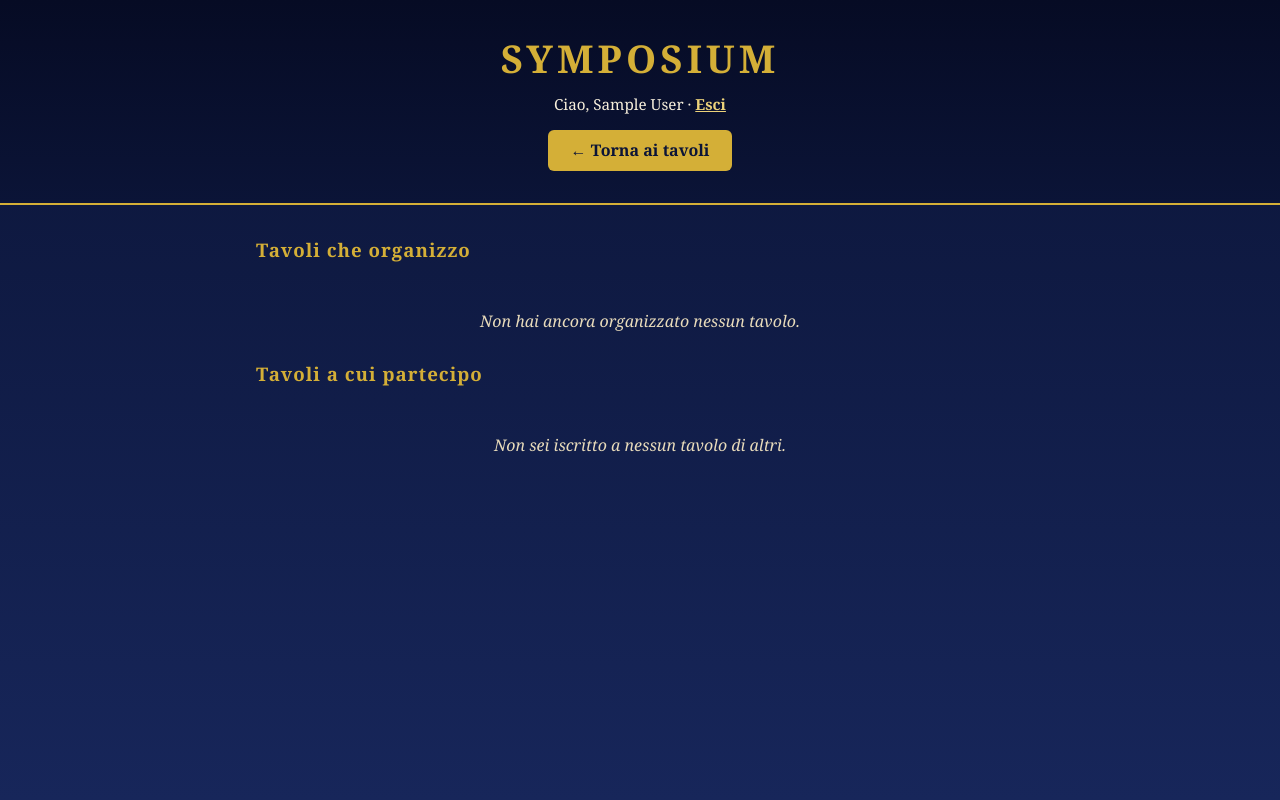
After one commit to GIULAN78/SYMPOSIUM, a Flask app: page /miei-tavoli in a window 1280 px wide. The commit adds this page. Run offline with Flask 3, Linux system fonts and the light colour scheme; the visitor is signed in with stand-in values (Sample User, id 1); data that the repository does not hold is empty; some libraries are stand-ins or nearby versions.

Commit message:
Pagina I miei tavoli

```diff
--- a/app.py
+++ b/app.py
@@ -155,6 +155,27 @@ def home():
     """, (session.get("utente_id", 0), f"%{q}%", f"%{q}%", f"%{q}%", f"%{q}%", f"%{citta}%")).fetchall()
     conn.close()
     return render_template("home.html", tavoli=tavoli, q=q, citta=citta)
+
+
+@app.route("/miei-tavoli")
+@login_richiesto
+def miei_tavoli():
+    utente_id = session["utente_id"]
+    conn = get_db()
+    tavoli = esegui(conn, """
+        SELECT t.id, t.tema, t.data_ora, t.posti_totali, t.citta, t.organizzatore_id,
+               l.nome AS locale_nome,
+               (SELECT COUNT(*) FROM iscrizioni x WHERE x.tavolo_id = t.id) AS iscritti
+        FROM tavoli t
+        JOIN iscrizioni i ON i.tavolo_id = t.id AND i.utente_id = ?
+        LEFT JOIN locali l ON t.locale_id = l.id
+        ORDER BY t.data_ora ASC
+    """, (utente_id,)).fetchall()
+    conn.close()
+
+    organizzati = [t for t in tavoli if t["organizzatore_id"] == utente_id]
+    partecipo = [t for t in tavoli if t["organizzatore_id"] != utente_id]
+    return render_template("miei_tavoli.html", organizzati=organizzati, partecipo=partecipo)
 
 
 @app.route("/tavolo/<int:tavolo_id>")
--- a/templates/home.html
+++ b/templates/home.html
@@ -11,7 +11,7 @@
         <h1>Symposium</h1>
         <p class="sottotitolo">Trova il tuo tavolo, condividi gli interessi</p>
         {% if utente_nome %}
-            <p class="nav-utente">Ciao, {{ utente_nome }} · <a href="{{ url_for('esci') }}">Esci</a></p>
+            <p class="nav-utente">Ciao, {{ utente_nome }} · <a href="{{ url_for('miei_tavoli') }}">I miei tavoli</a> · <a href="{{ url_for('esci') }}">Esci</a></p>
             <a class="btn-nuovo" href="{{ url_for('nuovo_tavolo') }}">+ Crea un tavolo</a>
         {% else %}
             <p class="nav-utente"><a href="{{ url_for('accedi') }}">Accedi</a> · <a href="{{ url_for('registrati') }}">Registrati</a></p>
--- /dev/null
+++ b/templates/miei_tavoli.html
@@ -0,0 +1,48 @@
+<!DOCTYPE html>
+<html lang="it">
+<head>
+    <meta charset="UTF-8">
+    <meta name="viewport" content="width=device-width, initial-scale=1.0">
+    <title>I miei tavoli - Symposium</title>
+    <link rel="stylesheet" href="{{ url_for('static', filename='css/style.css') }}">
+</head>
+<body>
+    <header>
+        <h1>Symposium</h1>
+        <p class="nav-utente">Ciao, {{ utente_nome }} · <a href="{{ url_for('esci') }}">Esci</a></p>
+        <a class="btn-indietro" href="{{ url_for('home') }}">← Torna ai tavoli</a>
+    </header>
+
+    <main>
+        <h3 class="titolo-sezione">Tavoli che organizzo</h3>
+        {% if organizzati|length == 0 %}
+            <p class="vuoto">Non hai ancora organizzato nessun tavolo.</p>
+        {% endif %}
+        <div class="lista-tavoli">
+            {% for t in organizzati %}
+            <div class="card-tavolo">
+                <h2><a class="titolo-link" href="{{ url_for('dettaglio_tavolo', tavolo_id=t.id) }}">{{ t.tema }}</a></h2>
+                <p>📍 {{ t.locale_nome or "Locale da definire" }}{% if t.citta %}, {{ t.citta }}{% endif %}</p>
+                <p>🗓️ {{ t.data_ora|data_it }}</p>
+                <p>{{ t.iscritti }} / {{ t.posti_totali }} posti occupati</p>
+            </div>
+            {% endfor %}
+        </div>
+
+        <h3 class="titolo-sezione">Tavoli a cui partecipo</h3>
+        {% if partecipo|length == 0 %}
+            <p class="vuoto">Non sei iscritto a nessun tavolo di altri.</p>
+        {% endif %}
+        <div class="lista-tavoli">
+            {% for t in partecipo %}
+            <div class="card-tavolo">
+                <h2><a class="titolo-link" href="{{ url_for('dettaglio_tavolo', tavolo_id=t.id) }}">{{ t.tema }}</a></h2>
+                <p>📍 {{ t.locale_nome or "Locale da definire" }}{% if t.citta %}, {{ t.citta }}{% endif %}</p>
+                <p>🗓️ {{ t.data_ora|data_it }}</p>
+                <p>{{ t.iscritti }} / {{ t.posti_totali }} posti occupati</p>
+            </div>
+            {% endfor %}
+        </div>
+    </main>
+</body>
+</html>
```
